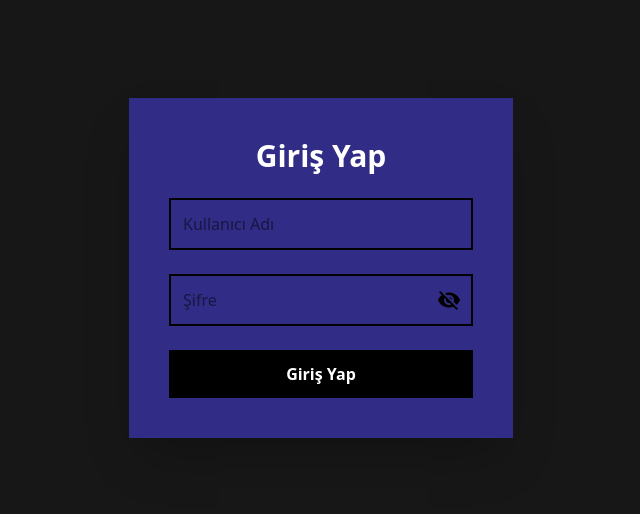
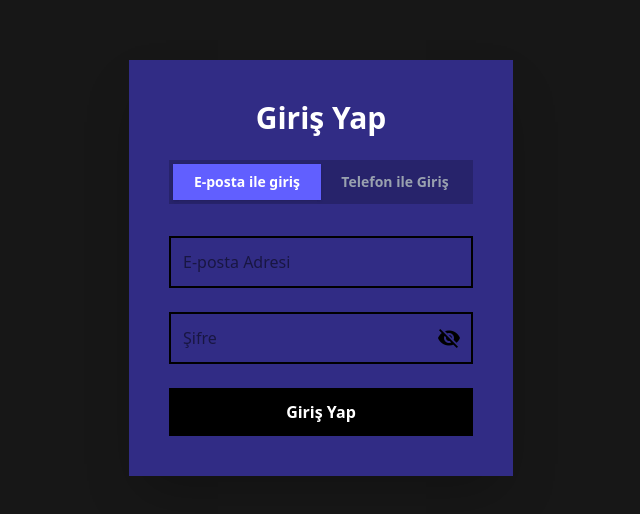
Before and after one commit to Huseyinttts/Reactloginpg, a React (Vite) app: page / in a window 1280 px wide. Shown: the part 132-646 px from the top of the page, without its empty margins (319-959 px from the left). Built offline with nearby package versions, Linux system fonts and the light colour scheme.

Commit message:
yupnhookform

```diff
--- a/package.json
+++ b/package.json
@@ -10,12 +10,15 @@
     "preview": "vite preview"
   },
   "dependencies": {
+    "@hookform/resolvers": "^5.2.2",
     "@tailwindcss/postcss": "^4.1.18",
     "@tailwindcss/vite": "^4.1.18",
     "@vitejs/plugin-react": "^5.1.4",
     "react": "^19.2.0",
     "react-dom": "^19.2.0",
-    "react-router-dom": "^7.13.0"
+    "react-hook-form": "^7.71.1",
+    "react-router-dom": "^7.13.0",
+    "yup": "^1.7.1"
   },
   "devDependencies": {
     "@eslint/js": "^9.39.1",
--- a/src/screens/Login.tsx
+++ b/src/screens/Login.tsx
@@ -1,62 +1,110 @@
 import { useState } from "react";
 import type { FormEvent } from "react";
 import { useNavigate } from "react-router-dom";
+import { useForm } from "react-hook-form";
+import { yupResolver } from "@hookform/resolvers/yup";
+import * as yup from "yup";
+
+const emailSchema = yup.object({
+  email: yup.string()
+    .email("Lütfen geçerli bir e-posta adresi girin.")
+    .required("E-posta alanı zorunludur."),
+  password: yup.string()
+    .min(8, "Şifre en az 8 karakter olmalıdır.")
+    .required("Şifre alanı zorunludur."),
+});
+
+const phoneSchema = yup.object({
+  phone: yup.string()
+    .matches(/^[0-9]+$/, "Sadece rakam girebilirsiniz.")
+    .required("Telefon numarası zorunludur."),
+  password: yup.string()
+    .min(8, "Şifre en az 8 karakter olmalıdır.")
+    .required("Şifre alanı zorunludur."),
+});
 
 function Login() {
   const navigate = useNavigate();
+  const [type, setType] = useState<"email" | "phone">("email");
+  const [showPassword, setShowPassword] = useState(false);
 
-  const [Username, setUsername] = useState("");
-  const [password, setPassword] = useState("");
-  const [showPassword, setShowPassword] = useState(false);
-  const [errorMessage, setErrorMessage] = useState("");
+  const {
+    register,
+    handleSubmit,
+    formState: { errors },
+  } = useForm<any>({
+   resolver: yupResolver((type === "email" ? emailSchema : phoneSchema) as any),
+  });
 
-  const handleLogin = (e: FormEvent<HTMLFormElement>) => {
-    e.preventDefault();
-
-    console.log("all logs");
-    console.log("Kullanıcı Adı:", Username);
-    console.log("Şifre:", password);
-    if (password.length < 8) {
-      setErrorMessage("şifre en az 8 karakter olmalıdır.");
-      return;
-    }
-    const isEmail = /^[^\s@]+@[^\s@]+\.[^\s@]+$/.test(Username);
-    const isPhone = /^[0-9]{10,11}$/.test(Username);
-
-    if (!isEmail && !isPhone) {
-      setErrorMessage(
-        "geçerli bir e-posta adresi veya telefon numarası girin.",
-      );
-      return;
-    }
+  const onSubmitForm = (data: any) => {
+    console.log("veri gibi veri:", data);
     navigate("/home");
   };
 
-  return (
+
+
+
+
+      return (
     <div className="h-screen bg-neutral-900 flex items-center justify-center">
-      <div className="bg-indigo-900 p-10  shadow-2xl flex flex-col gap-6 w-96">
+      <div className="bg-indigo-900 p-10 shadow-2xl flex flex-col gap-6 w-96">
         <h2 className="text-white text-3xl font-bold text-center">Giriş Yap</h2>
 
-        <form onSubmit={handleLogin} className="flex flex-col gap-6">
-          <input
-            type="text"
-            placeholder="Kullanıcı Adı"
-            id="username"
-            name="username"
-            value={Username}
-            onChange={(e) => setUsername(e.target.value)}
-            className="border-2 border-black p-3  focus:border-gray-800 outline-none transition-all w-full"
-          />
+
+        <form onSubmit={handleSubmit(onSubmitForm)} className="flex flex-col gap-6">
+
+          <div className="flex bg-black/20 p-1 mb-2">
+            <button
+              type="button"
+              onClick={() => setType('email')}
+              className={`flex-1 py-2 text-sm font-bold transition-all ${
+                type === 'email' ? 'bg-indigo-500 text-white shadow' : 'text-gray-400 hover:text-white'
+              }`}
+            >
+              E-posta ile giriş
+            </button>
+            <button
+              type="button"
+              onClick={() => setType('phone')}
+              className={`flex-1 py-2 text-sm font-bold transition-all ${
+                type === 'phone' ? 'bg-indigo-500 text-white shadow' : 'text-gray-400 hover:text-white'
+              }`}
+            >
+              Telefon ile Giriş
+            </button>
+          </div>
+
+
+          {type === "email" ? (
+            <div className="flex flex-col gap-1">
+              <input
+                type="text"
+                placeholder="E-posta Adresi"
+                {...register("email")}
+                className="border-2 border-black p-3  focus:border-gray-800 outline-none transition-all w-full"
+              />
+
+              {errors.email && <span className="text-yellow-400 text-sm font-bold">{String(errors.email.message)}</span>}
+            </div>
+          ) : (
+            <div className="flex flex-col gap-1">
+              <input
+                type="text"
+                placeholder="Telefon Numarası (Sadece Rakam)"
+                {...register("phone")}
+                className="border-2 border-black p-3  focus:border-gray-800 outline-none transition-all w-full"
+              />
+
+              {errors.phone && <span className="text-yellow-400 text-sm font-bold">{String(errors.phone.message)}</span>}
+            </div>
+          )}
 
           <div className="relative w-full">
             <input
               type={showPassword ? "text" : "password"}
               placeholder="Şifre"
-              id="password"
-              name="password"
-              value={password}
-              onChange={(e) => setPassword(e.target.value)}
-              className="border-2 border-black p-3  focus:border-gray-800 outline-none transition-all w-full pr-16"
+              {...register("password")}
+              className="border-2 border-black p-3 focus:border-gray-800 outline-none transition-all w-full pr-16"
             />
             <button
               type="button"
@@ -68,12 +116,8 @@ function Login() {
               </span>
             </button>
           </div>
-
-          {errorMessage && (
-            <div className="bg-yellow-400 text-black p-3  text-sm text-center font-bold mb-4">
-              {errorMessage}
-            </div>
-          )}
+          {/* Yup'tan gelen Şifre hatası varsa kutunun altında çıkar */}
+          {errors.password && <span className="text-yellow-400 text-sm font-bold -mt-4">{String(errors.password.message)}</span>}
 
           <button
             type="submit"
@@ -85,6 +129,7 @@ function Login() {
       </div>
     </div>
   );
+
 }
 
 export default Login;
```
Also changed, not shown: 1 other file (tests, documents, lock files or other folders).
